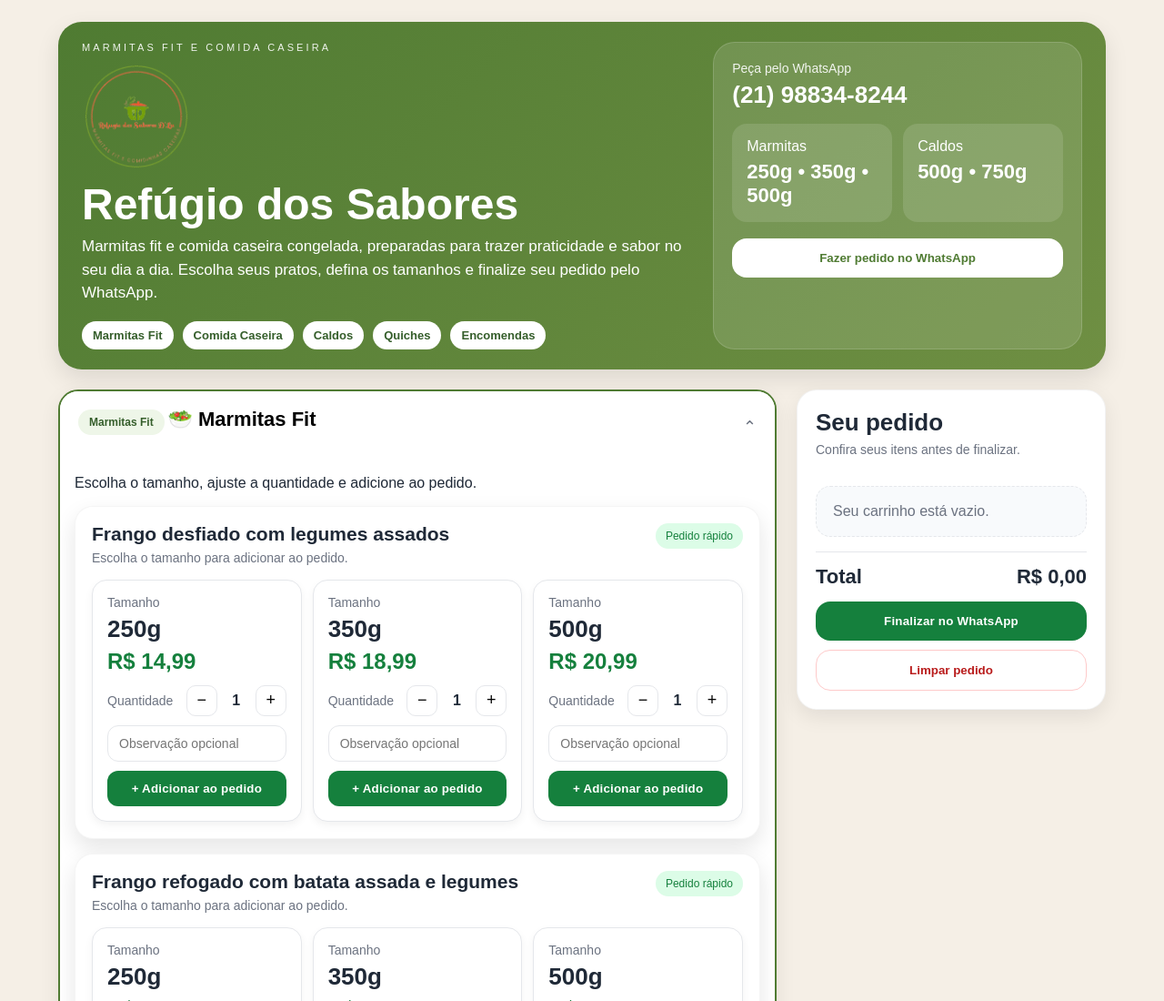
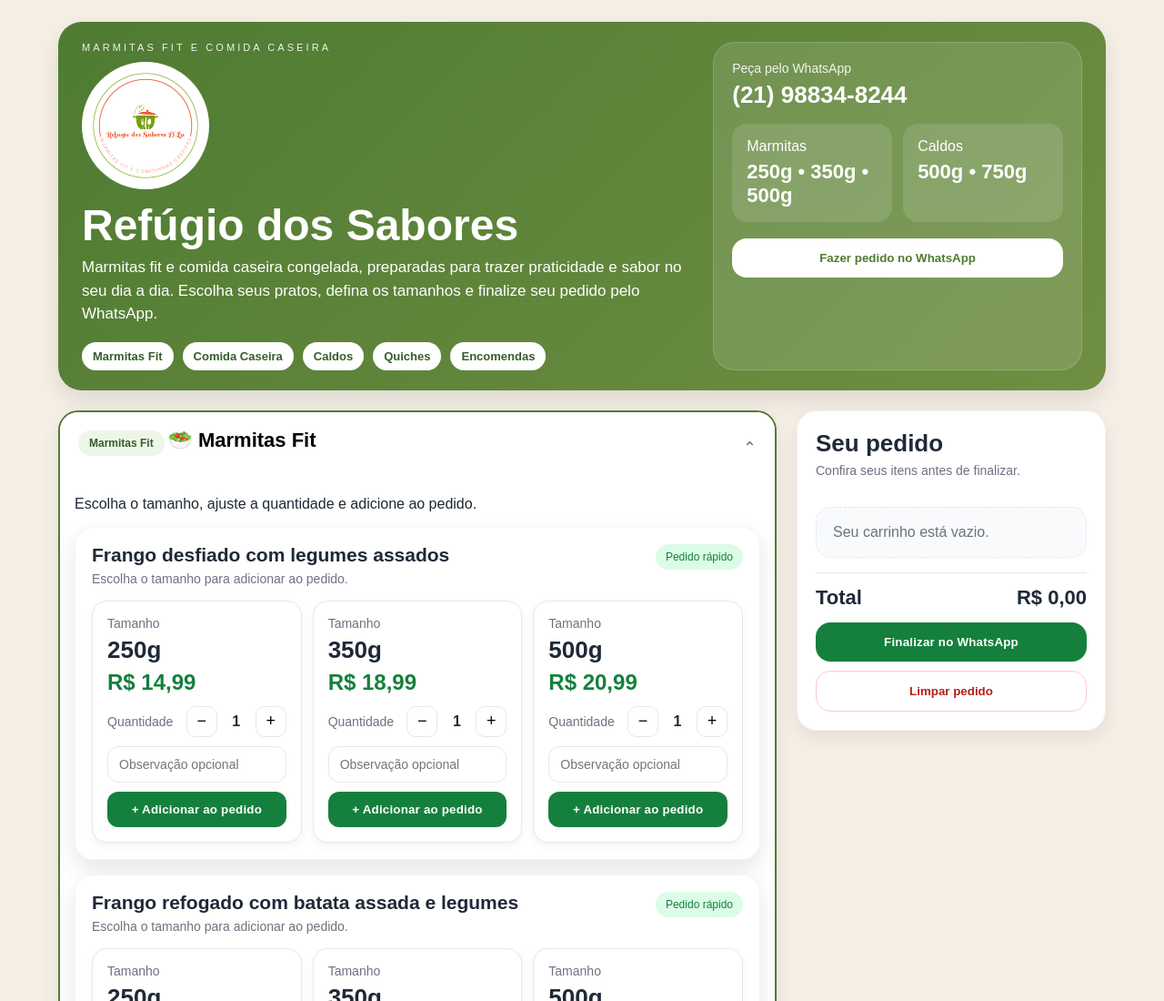
Before and after one commit to refugio-dos-sabores/cardapio, a plain HTML site: page index.html in a window 1280 px wide. Shown: the top 1100 px of the page at 91% size. Drawn offline with Linux system fonts and the light colour scheme.

Commit message:
Add files via upload

```diff
--- a/index.html
+++ b/index.html
@@ -94,9 +94,17 @@
 <section class="hero">
   <div>
     <div class="eyebrow">Marmitas fit e comida caseira</div>
-        <img src="logo.png" alt="Refúgio dos Sabores" style="width:120px;margin:10px 0;display:block;" />
+
+    <img src="logo.png" alt="Refúgio dos Sabores" style="width:140px;background:white;padding:8px;border-radius:50%;margin:10px 0 15px 0;display:block;">
+
     <h1>Refúgio dos Sabores</h1>
-        <p>Marmitas fit e comida caseira congelada, preparadas para trazer praticidade e sabor no seu dia a dia. Escolha seus pratos, defina os tamanhos e finalize seu pedido pelo WhatsApp.</p>
+
+    <p>
+      Marmitas fit e comida caseira congelada, preparadas para trazer praticidade
+      e sabor no seu dia a dia. Escolha seus pratos, defina os tamanhos e finalize
+      seu pedido pelo WhatsApp.
+    </p>
+
     <div class="top-cats">
       <a class="cat-chip" href="#fit">Marmitas Fit</a>
       <a class="cat-chip" href="#caseira">Comida Caseira</a>
```
Lines whose indentation alone changed are shown as unchanged.
